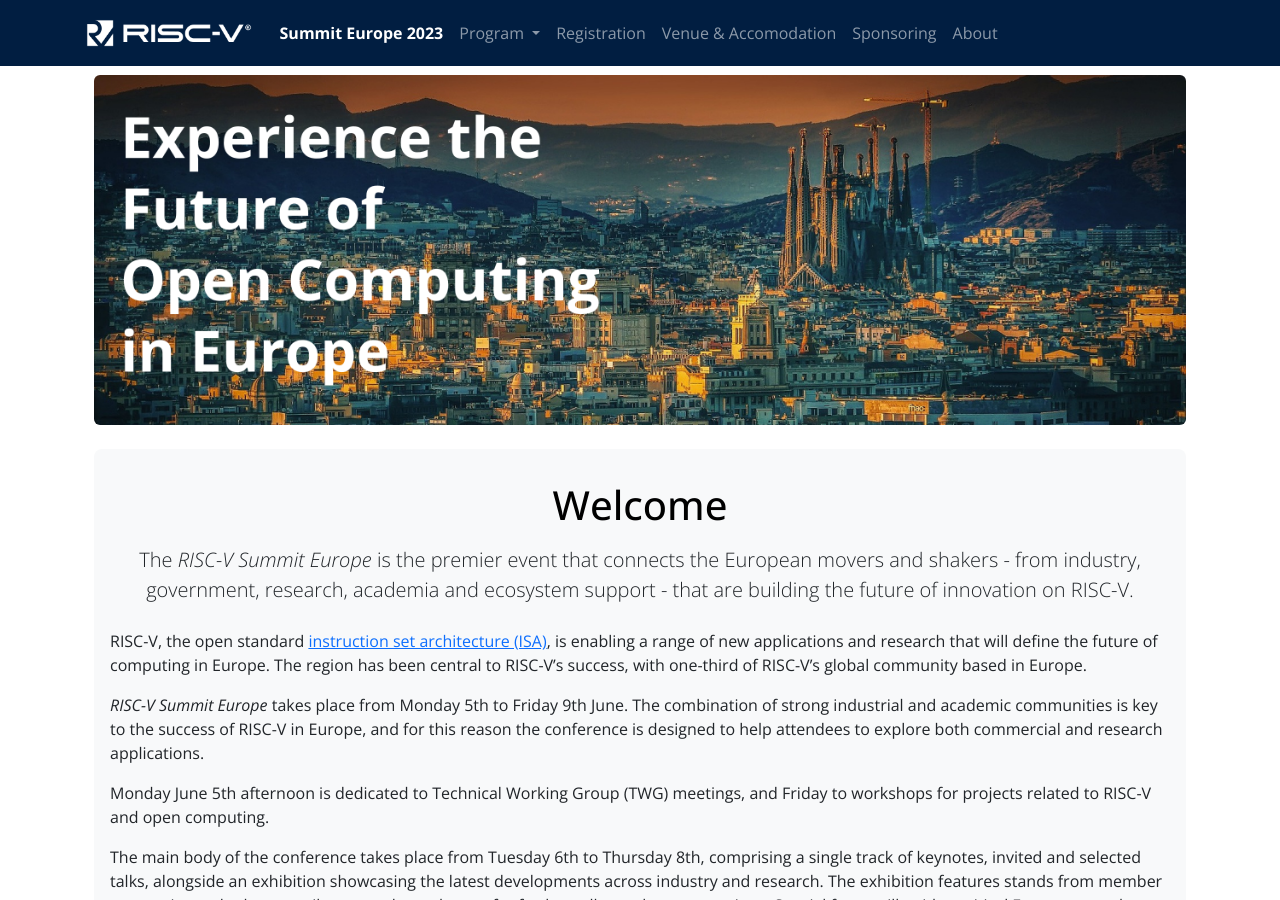
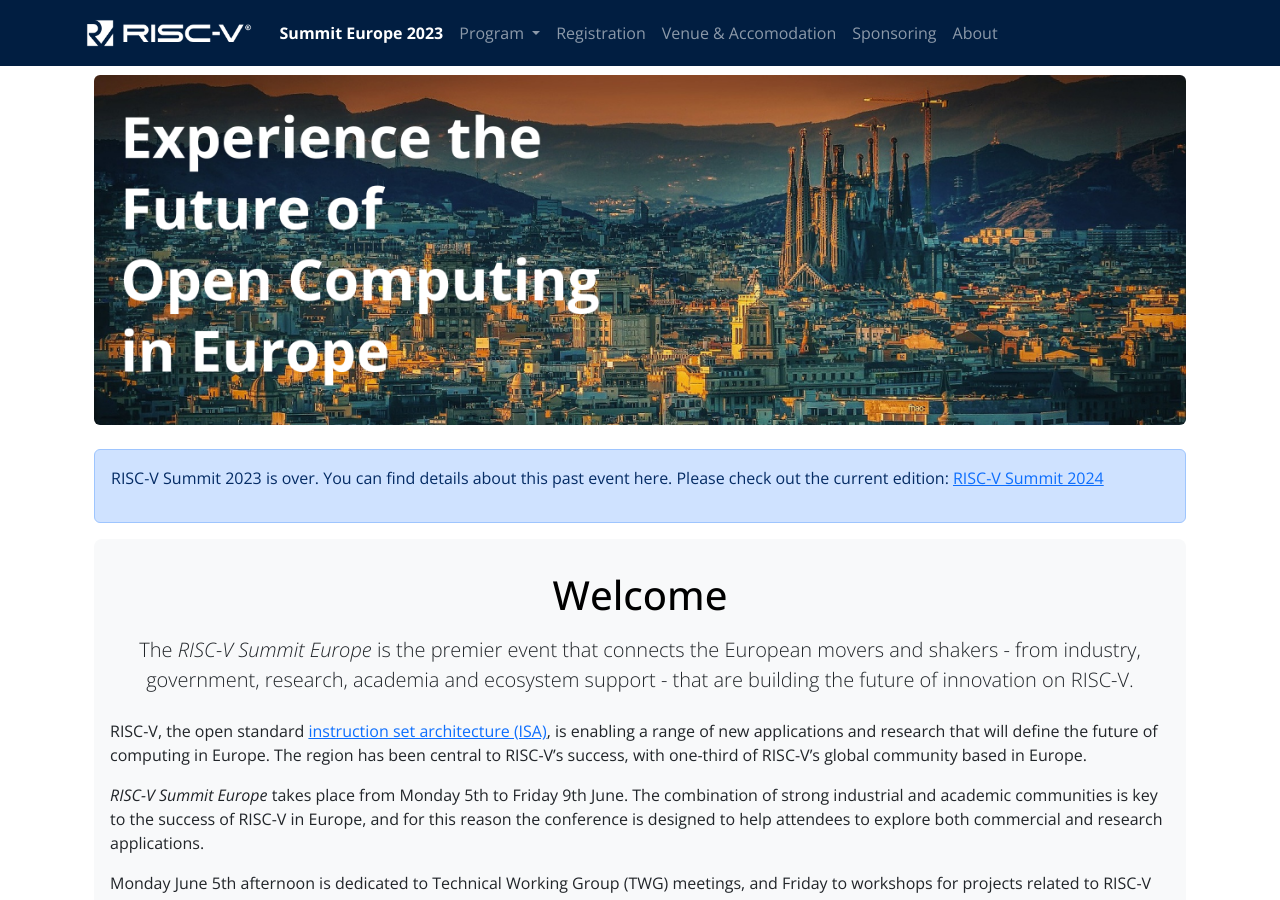
Before and after one commit to riscv-europe/summit-website-development, a Jekyll site: the page built from summit/2023/index.md, in a window 1280 px wide and 900 px high. Built offline with Jekyll 4.4.1, drawn with Linux system fonts in a browser that asks for light colours.

Commit message:
Note that 2023 is archived

```diff
--- a/summit/2023/index.md
+++ b/summit/2023/index.md
@@ -6,6 +6,12 @@
 {% include bannerimg.html
     img = "media/banners/banner-start.png"
 %}
+
+<div class="container">
+<div class="alert alert-primary" role="alert" markdown="1">
+RISC-V Summit 2023 is over. You can find details about this past event here. Please check out the current edition: [RISC-V Summit 2024](/summit/2024/)
+</div>
+</div>
 
 {% include jumboboxstart.html
     title = "Welcome"
```
